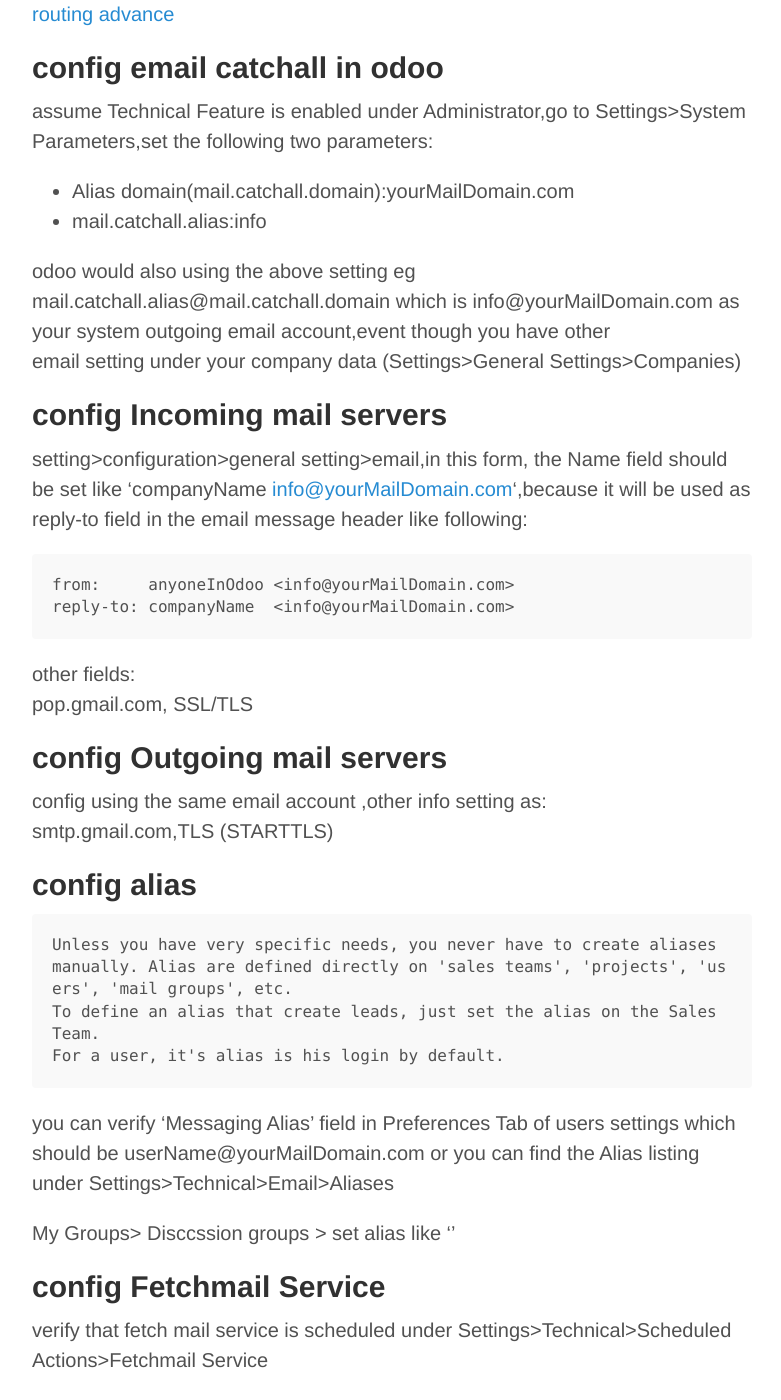
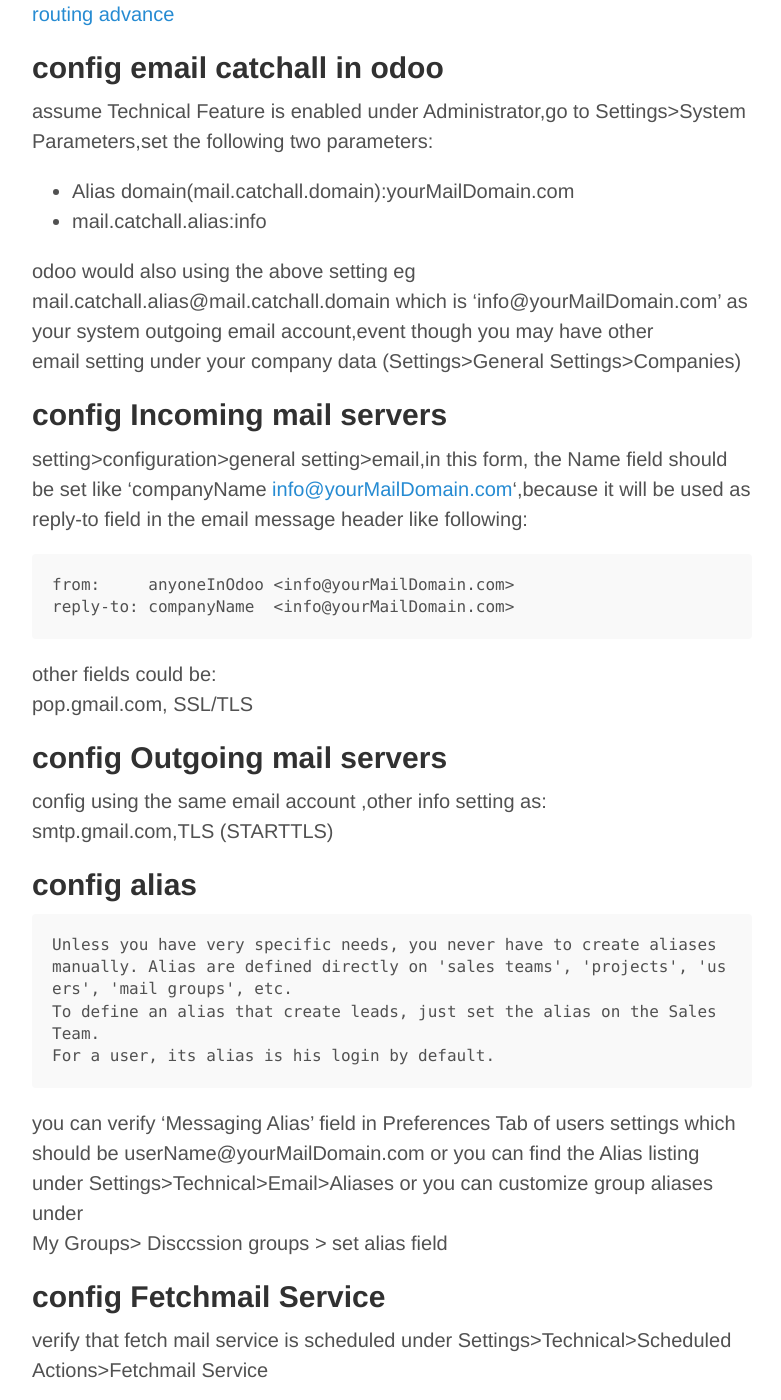
Before and after one commit to shaobo/blogs, a Jekyll site: the page built from _posts/2014-12-26-odoo-catch-email.md, in a window 1280 px wide and 1400 px high, scrolled down 630 px. Shown: the whole window, without its empty margins (248-1029 px from the left). Built offline with Jekyll 4.4.1, drawn with Linux system fonts in a browser that asks for light colours; Markdown is read by kramdown in place of the engine named in the settings; comment, search, counter and statistics services are not loaded; some of the changed text lies outside the part shown.

Commit message:
emailing

````diff
--- a/_posts/2014-12-26-odoo-catch-email.md
+++ b/_posts/2014-12-26-odoo-catch-email.md
@@ -4,8 +4,8 @@ title: Odoo with catch-all email
 comments: true
 permalink: "odoo-catchall-email"
 ---
-*
-Mail server provide facility like catchall which will handle all mail with domain means here i try to explain with example that may
+
+*Mail server provide facility like catchall which will handle all mail with domain means here i try to explain with example that may
 be useful to you :
 Ex. Company domain name :
      @domain.com
@@ -22,16 +22,18 @@ assume Technical Feature is enabled under Administrator,go to Settings>System Pa
 * Alias domain(mail.catchall.domain):yourMailDomain.com
 * mail.catchall.alias:info
 
-odoo would also using the above setting eg mail.catchall.alias@mail.catchall.domain which is info@yourMailDomain.com as your system outgoing email account,event though you have other
+odoo would also using the above setting eg mail.catchall.alias@mail.catchall.domain which is 'info@yourMailDomain.com' as your system outgoing email account,event though you may have other
 email setting under your company data (Settings>General Settings>Companies)
 
 ## config Incoming mail servers
 setting>configuration>general setting>email,in this form, the Name field should be set like 'companyName <info@yourMailDomain.com>',because it will be used as reply-to field in the email message header like following:
+
 ```
 from:	  anyoneInOdoo <info@yourMailDomain.com>
 reply-to: companyName  <info@yourMailDomain.com>
 ```
-other fields:
+
+other fields could be:
   pop.gmail.com, SSL/TLS
 
 ## config Outgoing mail servers
@@ -42,12 +44,13 @@ config using the same email account ,other info setting as:
 ```
 Unless you have very specific needs, you never have to create aliases manually. Alias are defined directly on 'sales teams', 'projects', 'users', 'mail groups', etc.
 To define an alias that create leads, just set the alias on the Sales Team.
-For a user, it's alias is his login by default.
+For a user, its alias is his login by default.
 ```
+
 you can verify 'Messaging Alias' field in Preferences Tab of users settings which should be userName@yourMailDomain.com
 or you can find the Alias listing under Settings>Technical>Email>Aliases
-
-My Groups> Disccssion groups > set alias like ''
+or you can customize group aliases under
+My Groups> Disccssion groups > set alias field
 
 ## config Fetchmail Service
 verify that fetch mail service is scheduled under Settings>Technical>Scheduled Actions>Fetchmail Service
````
